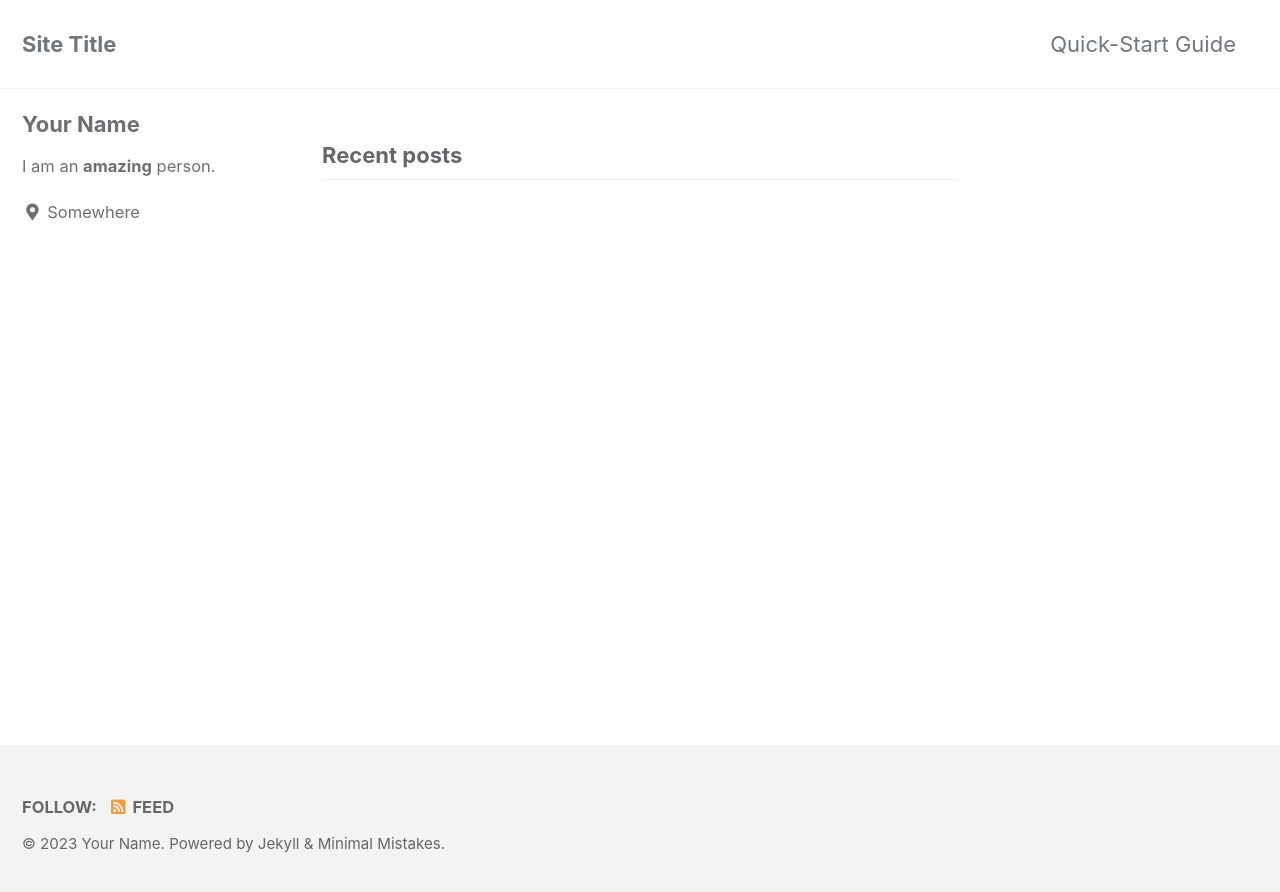
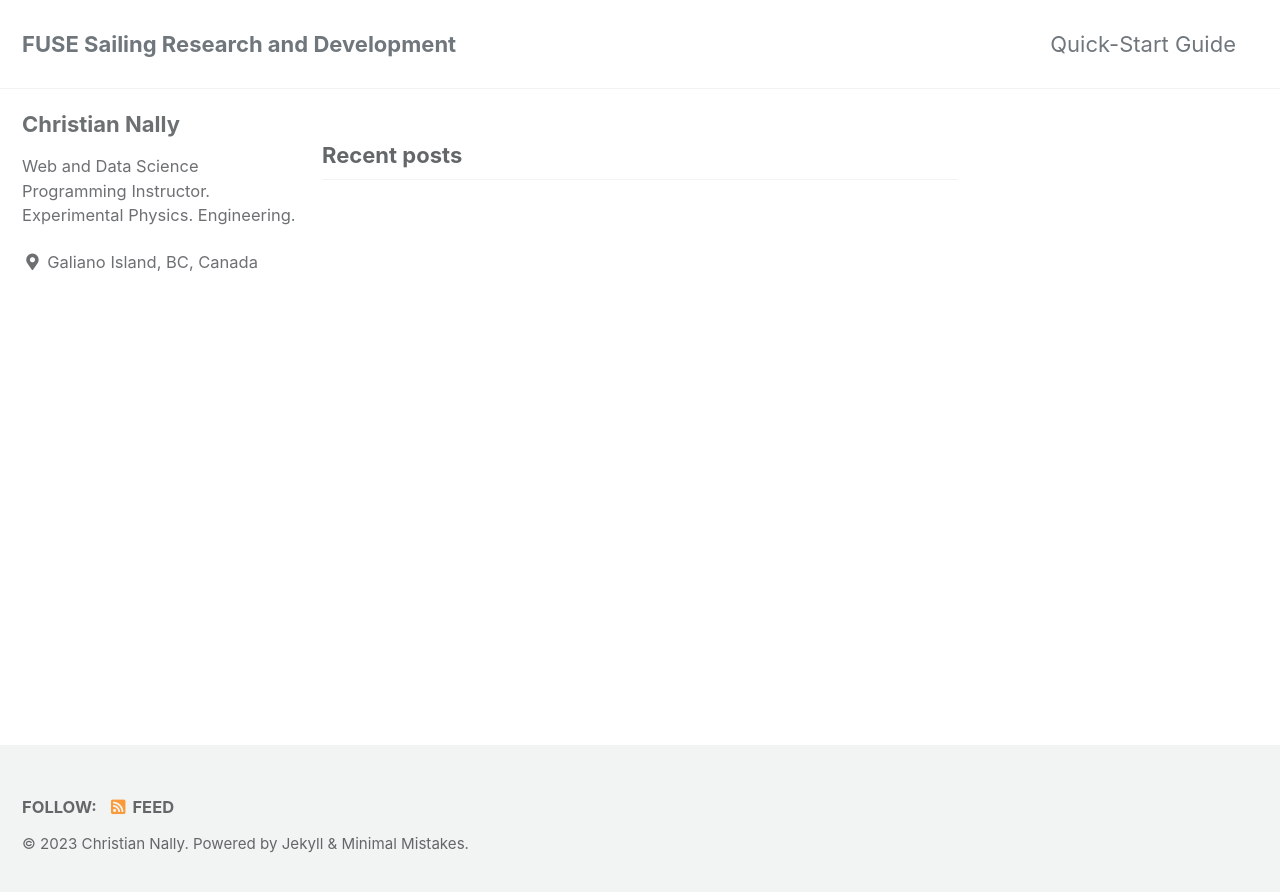
Before and after one commit to motiveNation/motiveNation.github.io, a Jekyll site: the page built from index.html, in a window 1280 px wide. Shown: the top 892 px of the page. Built offline with Jekyll 4.4.1, drawn with Linux system fonts in a browser that asks for light colours; cached includes are drawn as plain includes; the list of posts is cut into pages by our own code.

Commit message:
a few identity updates

```diff
--- a/_config.yml
+++ b/_config.yml
@@ -16,12 +16,12 @@ minimal_mistakes_skin    : "default" # "air", "aqua", "contrast", "dark", "dirt"
 
 # Site Settings
 locale                   : "en-US"
-title                    : "Site Title"
+title                    : "FUSE Sailing Research and Development"
 title_separator          : "-"
 subtitle                 : # site tagline that appears below site title in masthead
-name                     : "Your Name"
-description              : "An amazing website."
-url                      : # the base hostname & protocol for your site e.g. "https://mmistakes.github.io"
+name                     : "Christian Nally"
+description              : "R&D on Fast, Efficient, Robust, Fossil Fuel Free Watercraft"
+url                      : "https://motiveNation.github.io" # the base hostname & protocol for your site e.g. "https://mmistakes.github.io"
 baseurl                  : # the subpath of your site, e.g. "/blog"
 repository               : # GitHub username/repo-name e.g. "mmistakes/minimal-mistakes"
 teaser                   : # path of fallback teaser image, e.g. "/assets/images/500x300.png"
@@ -104,10 +104,10 @@ analytics:
 
 # Site Author
 author:
-  name             : "Your Name"
+  name             : "Christian Nally"
   avatar           : # path of avatar image, e.g. "/assets/images/bio-photo.jpg"
-  bio              : "I am an **amazing** person."
-  location         : "Somewhere"
+  bio              : "Web and Data Science Programming Instructor. Experimental Physics. Engineering."
+  location         : "Galiano Island, BC, Canada"
   email            :
   links:
     - label: "Email"
```
